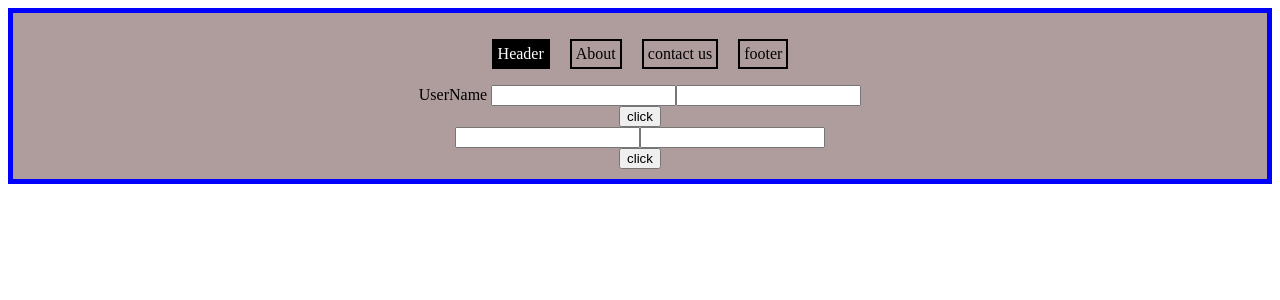
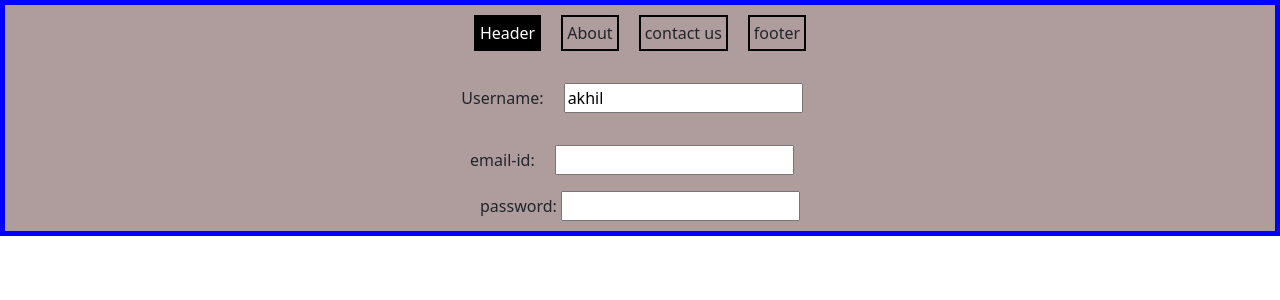
Before and after one commit to akhil-rajarao/AngularCore, an Angular app: page / in a window 1280 px wide. Shown: the top 300 px of the page. Built offline with nearby package versions, Linux system fonts and the light colour scheme.

Commit message:
Form BUilder used to buld form and apply form validations

```diff
--- a/package.json
+++ b/package.json
@@ -21,6 +21,7 @@
     "@angular/platform-server": "^17.1.0",
     "@angular/router": "^17.1.0",
     "@angular/ssr": "^17.1.2",
+    "bootstrap": "^5.3.2",
     "express": "^4.18.2",
     "rxjs": "~7.8.0",
     "tslib": "^2.3.0",
--- a/src/app/app.component.css
+++ b/src/app/app.component.css
@@ -10,3 +10,7 @@
   color: white;
   background: black;
 }
+
+.ng-valid{
+  border: solid green 1px;
+}
--- a/src/app/app.component.html
+++ b/src/app/app.component.html
@@ -98,10 +98,15 @@
       footer
     </p>
   </div>
-  <div><router-outlet></router-outlet></div>
-<form [formGroup]="totalForm">
-  <input type="text" formControlName="user">
-  <input type="password" formControlName="pwd">
-</form>
-<button (click)="show()">click</button>
+  <!-- <div><router-outlet></router-outlet></div> -->
+  <app-form-component></app-form-component>
+  <!-- <form [formGroup]="totalForm" class="form-group">
+    profile Name : <input type="text" required formControlName="user" class="m-3" />
+    <p *ngIf="totalForm.get('user')?.touched&&totalForm.get('user')?.hasError('required')">Profile name Required</p>
+    <br />
+
+    Profile Password: <input type="password" formControlName="pwd" />
+  </form>
+  <br />
+  <button (click)="show()">click</button> -->
 </div>
--- a/src/app/app.module.ts
+++ b/src/app/app.module.ts
@@ -18,6 +18,7 @@ import { RouterModule, Routes, CanActivate } from '@angular/router';
 import { TestServiceService } from './test-service.service';
 import { Homechild1Component } from './homechild1/homechild1.component';
 import { HttpClientModule } from '@angular/common/http';
+import { FormComponentComponent } from './form-component/form-component.component';
 
 const customRoutes: Routes = [
   {
@@ -67,6 +68,7 @@ const customRoutes: Routes = [
     AboutComponent,
     ContactUsComponent,
     Homechild1Component,
+    FormComponentComponent,
   ],
   imports: [
     BrowserModule,
--- /dev/null
+++ b/src/app/form-component/form-component.component.css
@@ -0,0 +1,3 @@
+input.ng-invalid.ng-touched{
+    border: 2px solid red;
+}
--- /dev/null
+++ b/src/app/form-component/form-component.component.html
@@ -0,0 +1,5 @@
+<form [formGroup]="signup" >
+  Username: <input type="text" class="m-3" formControlName="user" /> <br />
+  email-id: <input type="email" class="m-3" formControlName="mail" /><br />
+  password: <input type="password" formControlName="pwd" /> <br />
+</form>
--- /dev/null
+++ b/src/app/form-component/form-component.component.ts
@@ -0,0 +1,18 @@
+import { Component } from '@angular/core';
+import { FormBuilder, Validators } from '@angular/forms';
+
+@Component({
+  selector: 'app-form-component',
+  templateUrl: './form-component.component.html',
+  styleUrl: './form-component.component.css'
+})
+export class FormComponentComponent {
+  constructor(private fb:FormBuilder){
+
+  }
+signup= this.fb.group({
+  user:this.fb.control('akhil'),
+  mail:[],
+  pwd:[null,Validators.required]
+})
+}
--- a/src/app/header/header.component.html
+++ b/src/app/header/header.component.html
@@ -14,26 +14,27 @@
 <h1>{{ place }}</h1> -->
 
 <form action="" #form="ngForm">
-  <div ngModelGroup #group="ngModelGroup">
+  <div ngModelGroup #group="ngModelGroup" class="gap-5" >
     UserName
     <input
       type="text"
       required
       minlength="4"
-      class="form-control"
+      class=" "
       ngModel
       name="uname"
       #un="ngModel"
-    />
+    /> <br>
     <p class="text-danger" *ngIf="un.touched&&un.errors?.['required']">
       username is required
     </p>
     <p class="text-danger" *ngIf="un.touched&&un.errors?.['minlength']">
       min length error
-    </p>
+    </p> <br>
+    password
     <input
       type="password"
-      class="form-control"
+      class=" m-3"
       ngModel
       name="pwd"
       #passwrd="ngModel"
--- a/src/styles.css
+++ b/src/styles.css
@@ -1 +1 @@
-/* You can add global styles to this file, and also import other style files */
+@import '../node_modules/bootstrap/dist/css/bootstrap.css';
```
Also changed, not shown: 2 other files (tests, documents, lock files or other folders).
